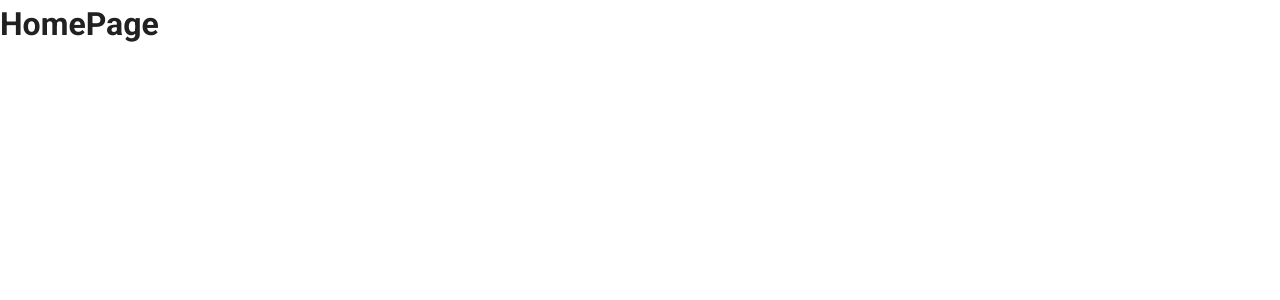
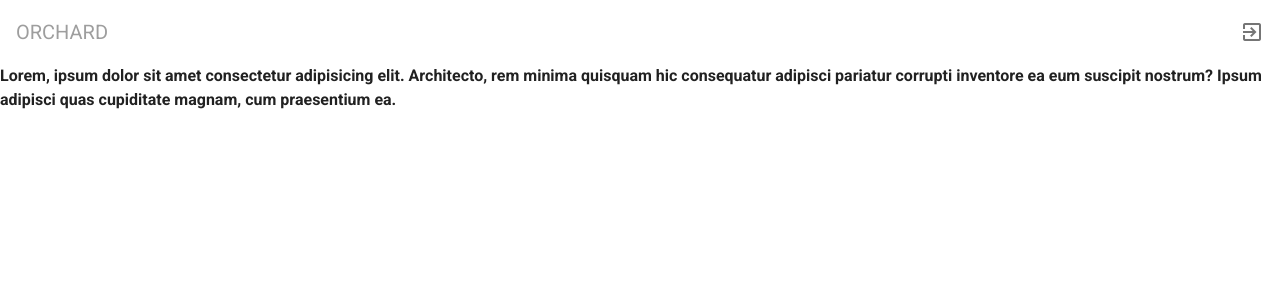
Before and after one commit to KeiKal/orchard, a Vue app: page / in a window 1280 px wide. Shown: the top 300 px of the page. Built offline with nearby package versions, Linux system fonts and the light colour scheme.

Commit message:
added toolbar

```diff
--- a/public/index.html
+++ b/public/index.html
@@ -8,6 +8,8 @@
     <title><%= htmlWebpackPlugin.options.title %></title>
     <link rel="stylesheet" href="https://fonts.googleapis.com/css?family=Roboto:100,300,400,500,700,900">
     <link rel="stylesheet" href="https://cdn.jsdelivr.net/npm/@mdi/font@latest/css/materialdesignicons.min.css">
+    <link href="https://fonts.googleapis.com/icon?family=Material+Icons"
+      rel="stylesheet">
   </head>
   <body>
     <noscript>
--- a/src/App.vue
+++ b/src/App.vue
@@ -1,6 +1,6 @@
 <template>
-  <v-app>
-
+  <v-app color="grey lighten-4">
+    <Navbar />
     <v-main>
       <router-view></router-view>
     </v-main>
@@ -8,12 +8,11 @@
 </template>
 
 <script>
-
+import Navbar from './components/Navbar.vue';
 
 export default {
   name: 'App',
-
-
+  components: { Navbar },
   data: () => ({
     //
   }),
--- /dev/null
+++ b/src/components/Navbar.vue
@@ -0,0 +1,18 @@
+<template>
+    <nav>
+        <v-toolbar flat app>
+            <v-toolbar-title class="grey--text">
+                <span>ORCHARD</span>
+            </v-toolbar-title>
+            <v-spacer></v-spacer>
+            <span>
+                <v-icon>exit_to_app</v-icon>
+            </span>
+        </v-toolbar>
+    </nav>
+</template>
+<script>
+    export default {
+        name: 'nav-bar'
+    }
+</script>
--- a/src/views/HomeView.vue
+++ b/src/views/HomeView.vue
@@ -1,12 +1,11 @@
 <template>
   <div class="home">
-    <h1>HomePage</h1>
+    <h4>Lorem, ipsum dolor sit amet consectetur adipisicing elit. Architecto, rem minima quisquam hic consequatur adipisci pariatur corrupti inventore ea eum suscipit nostrum? Ipsum adipisci quas cupiditate magnam, cum praesentium ea.</h4>
   </div>
 </template>
 
 <script>
 
-
 export default {
 
 }
```
